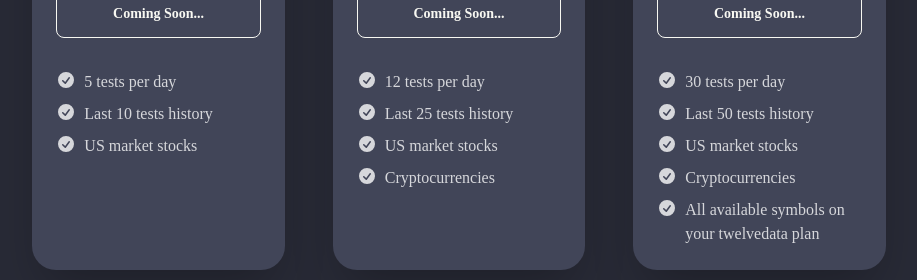
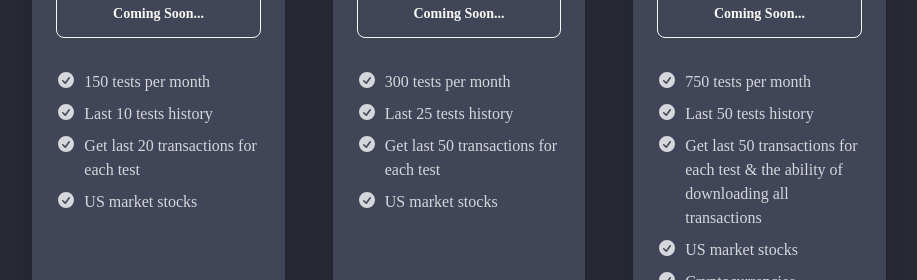
Before and after one commit to IndicatorTester/indicator-teste-ui, a Next.js app: page /pricing in a window 1280 px wide. Shown: the part 527-807 px from the top of the page, without its empty margins (181-1098 px from the left). Built offline with nearby package versions, Linux system fonts and the light colour scheme; no server answers.

Commit message:
Changes on pricing

```diff
--- a/app/pricing/page.tsx
+++ b/app/pricing/page.tsx
@@ -7,8 +7,9 @@ const PricingPage = () => {
         {
             name: "Basic",
             details: [
-                "5 tests per day",
+                "150 tests per month",
                 "Last 10 tests history",
+                "Get last 20 transactions for each test",
                 "US market stocks",
             ],
             price: 29,
@@ -16,18 +17,19 @@ const PricingPage = () => {
         {
             name: "Standard",
             details: [
-                "12 tests per day",
+                "300 tests per month",
                 "Last 25 tests history",
+                "Get last 50 transactions for each test",
                 "US market stocks",
-                "Cryptocurrencies",
             ],
-            price: 49,
+            price: 39,
         },
         {
             name: "Pro",
             details: [
-                "30 tests per day",
+                "750 tests per month",
                 "Last 50 tests history",
+                "Get last 50 transactions for each test & the ability of downloading all transactions",
                 "US market stocks",
                 "Cryptocurrencies",
                 "All available symbols on your twelvedata plan",
```
